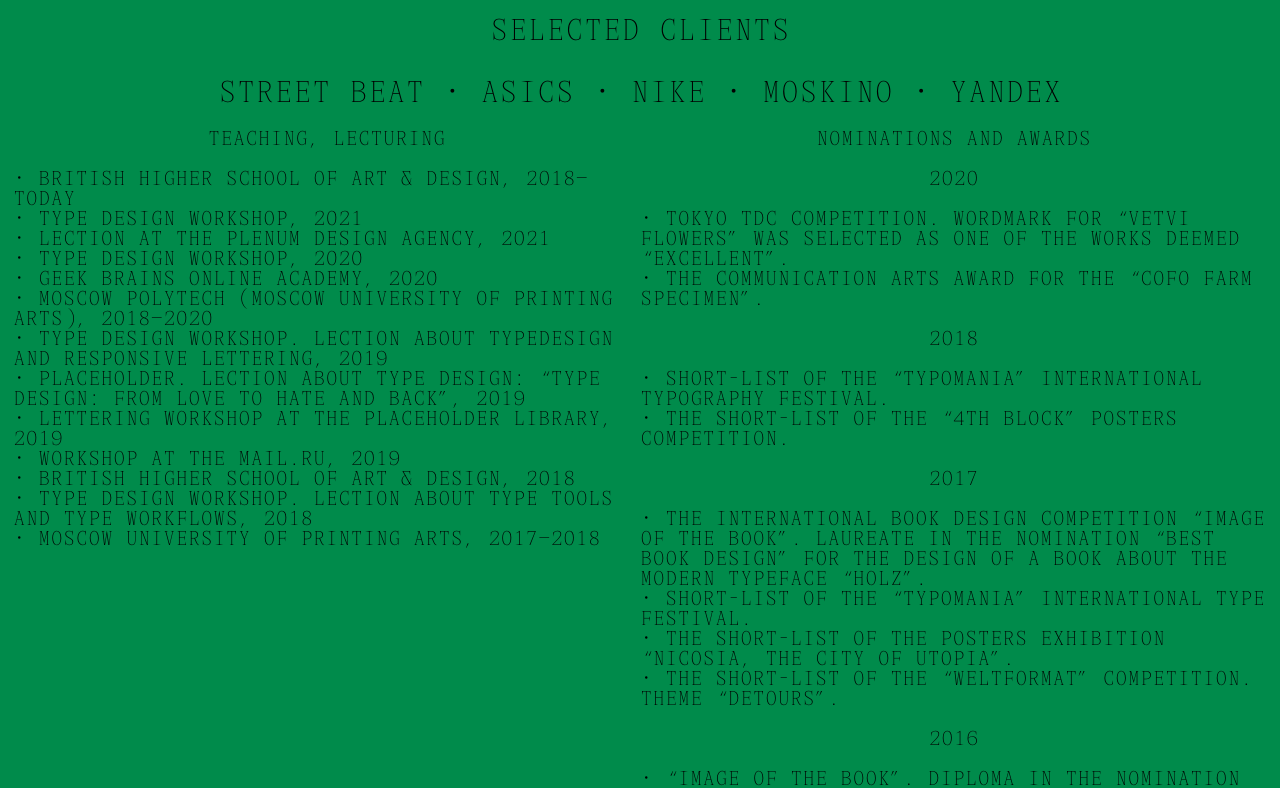
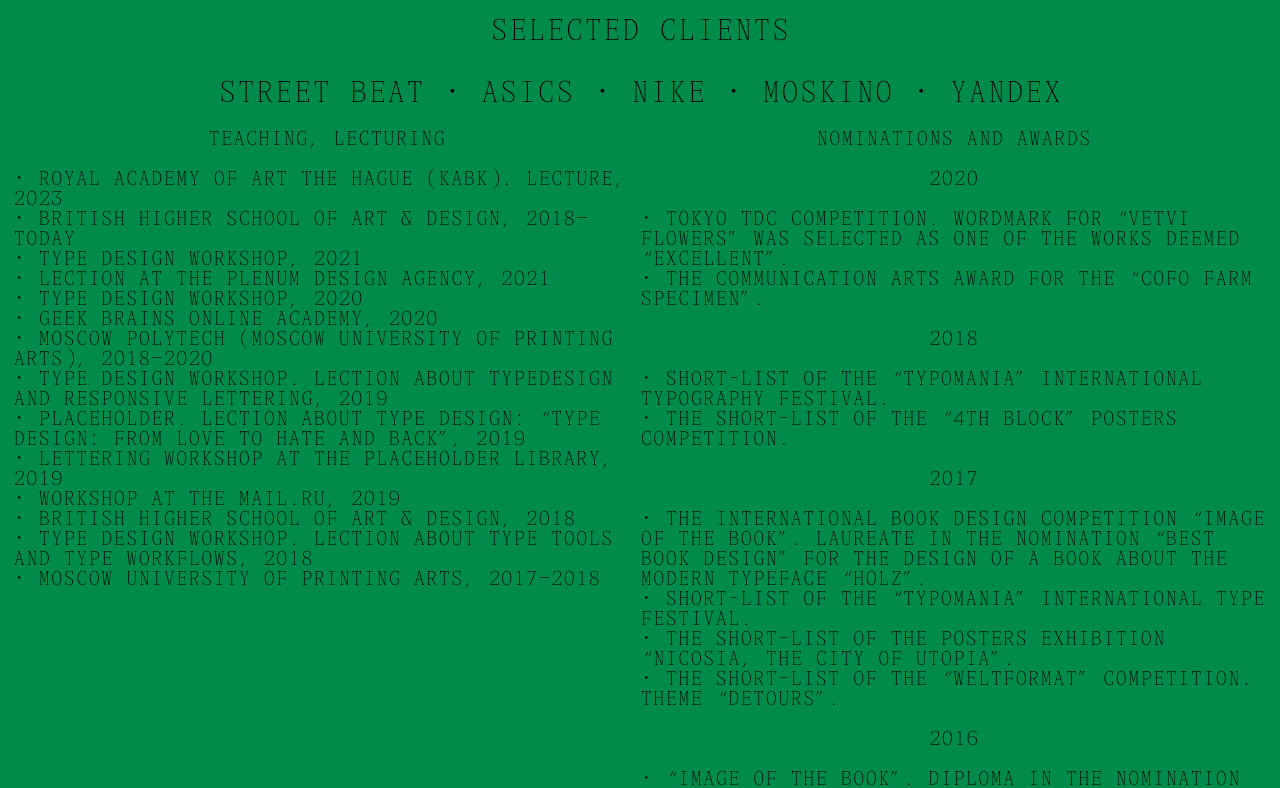
Before and after one commit to sloppy-psd/nikitasapozhkov, a website: page about.html in a window 1280 px wide. Shown: the part 827-1615 px from the top of the page. Drawn offline with Linux system fonts and the light colour scheme.

Commit message:
Update about.html
Lectures part updated

```diff
--- a/about.html
+++ b/about.html
@@ -81,6 +81,7 @@
     <div class="two-column">
         <h1>
             <p style="text-align: center; margin: 0;">Teaching, Lecturing</p><br>
+            • Royal Academy of Art the Hague (KABK). Lecture, 2023<br>
             • British higher school of art & design, 2018–today<br>
             • Type Design Workshop, 2021<br>
             • Lection at the Plenum Design Agency, 2021<br>
```
